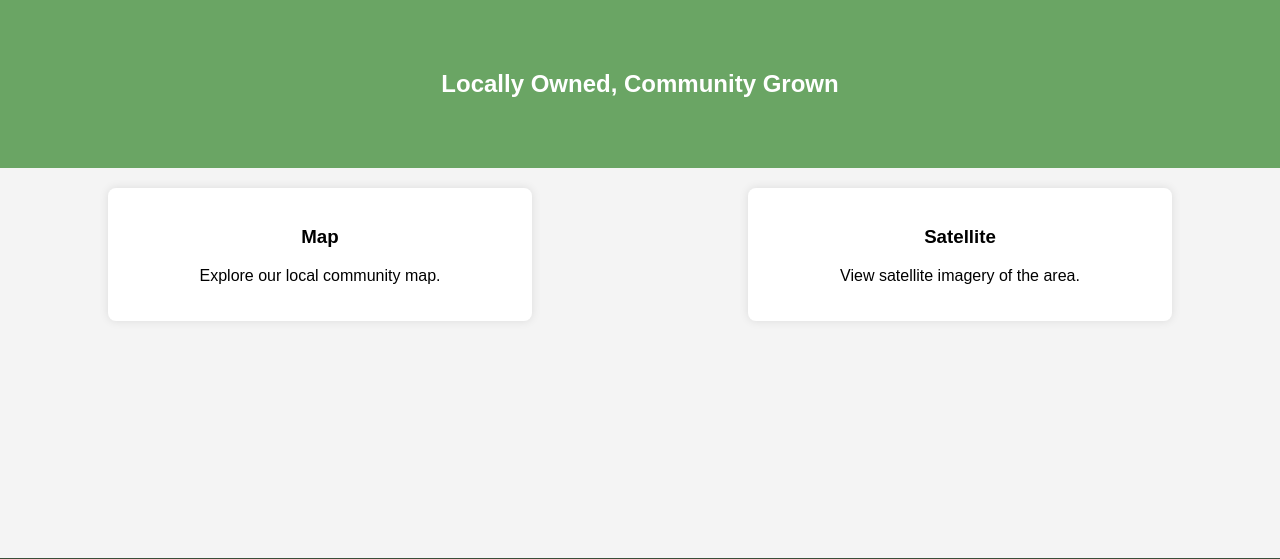
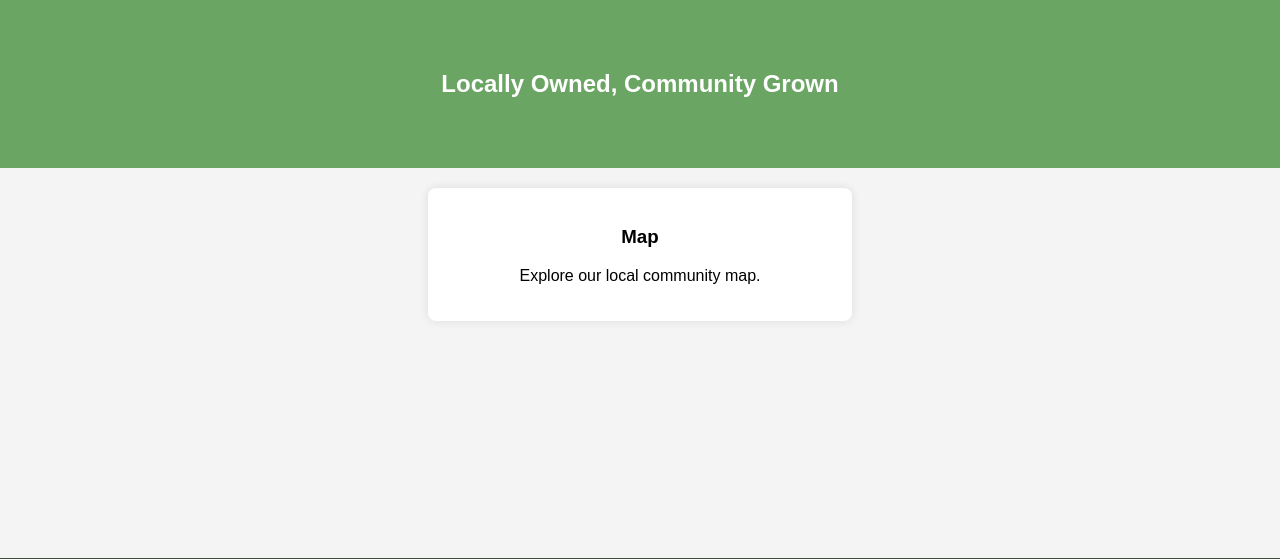
Before and after one commit to jlinares12/CPSC362-Project, a Flask app: page / in a window 1280 px wide. Shown: the part 172-731 px from the top of the page. Run offline with Flask 3, Linux system fonts and the light colour scheme.

Commit message:
removed unnecessary statilite portion of the home page

```diff
--- a/templates/home.html
+++ b/templates/home.html
@@ -26,10 +26,6 @@
             <h3>Map</h3>
             <p>Explore our local community map.</p>
         </div>
-        <div>
-            <h3>Satellite</h3>
-            <p>View satellite imagery of the area.</p>
-        </div>
     </div>
     <footer>
         <p>&copy; 2023 Community. All rights reserved.</p>
```
